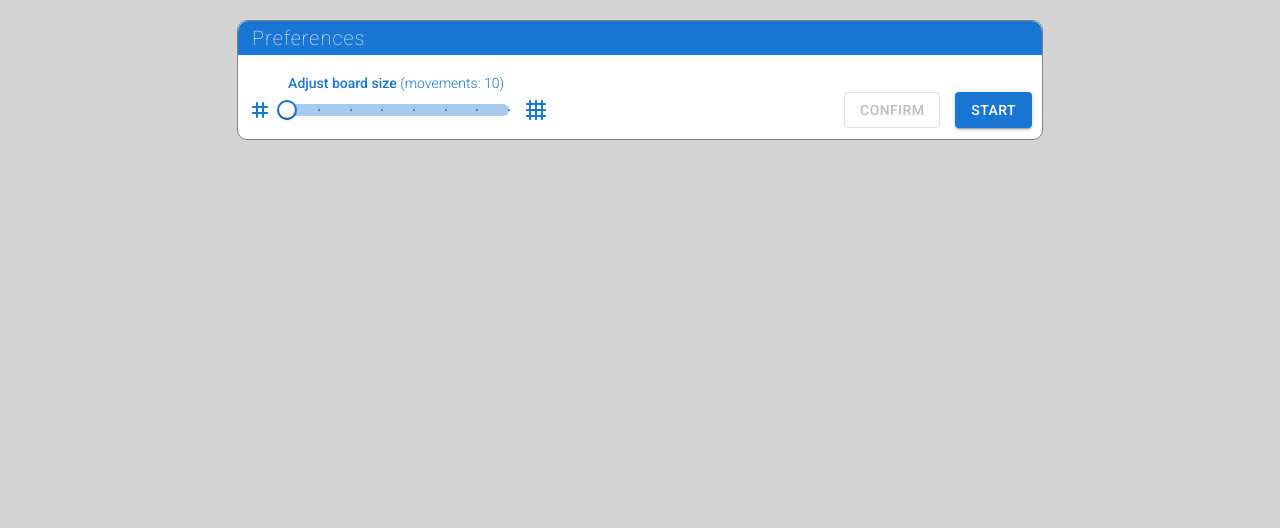
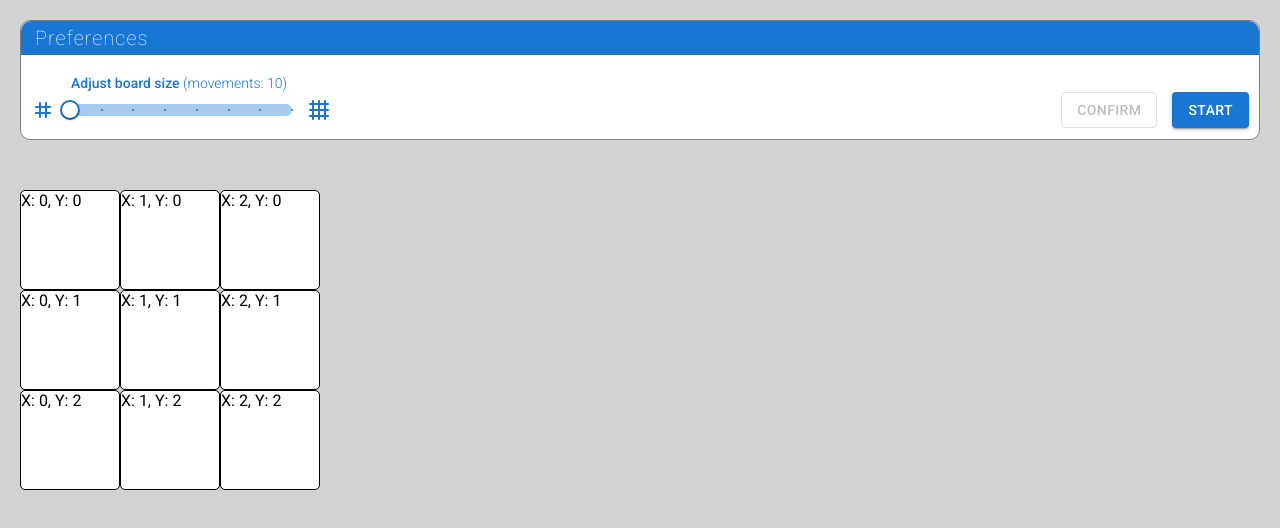
Before and after one commit to AndriiTsokur/test-task_maze, a React (Vite) app: page / in a window 1280 px wide. Shown: the top 528 px of the page. Built offline with nearby package versions, Linux system fonts and the light colour scheme.

Commit message:
feat: Adds board rendering

```diff
--- a/src/App.styled.js
+++ b/src/App.styled.js
@@ -2,6 +2,7 @@ import styled from '@emotion/styled';
 
 export const AppWrapper = styled.main`
 	display: flex;
+	flex-direction: column;
 	justify-content: center;
 	align-content: center;
 	/* width: 100%; */
--- a/src/components/board/GameBoard/GameBoard.jsx
+++ b/src/components/board/GameBoard/GameBoard.jsx
@@ -1,7 +1,38 @@
+import { useSelector } from 'react-redux';
+
+import { selectBoardSize } from 'src/redux/board/boardSlice';
+import { generateBoard, randomizer } from 'src/utils';
+
 import { AxisY, BoardCell } from 'components/board';
 
+import {
+	BoardWrapperStyled,
+	RawContainer,
+	RawWrapperStyled,
+	CellStyled,
+} from './GameBoard.styled';
+
 const GameBoard = () => {
-	return <></>;
+	const boardSize = useSelector(selectBoardSize);
+	const boardArr = generateBoard(boardSize);
+
+	console.log(boardArr);
+
+	return (
+		<BoardWrapperStyled>
+			{boardArr.map((raw, idx) => (
+				<RawContainer key={randomizer(10000)}>
+					<RawWrapperStyled key={randomizer(10000)}>
+						{raw.map(({ x, y }, idx) => (
+							<CellStyled
+								key={randomizer(10000)}
+							>{`X: ${x}, Y: ${y}`}</CellStyled>
+						))}
+					</RawWrapperStyled>
+				</RawContainer>
+			))}
+		</BoardWrapperStyled>
+	);
 };
 
 export default GameBoard;
--- a/src/components/board/GameBoard/GameBoard.styled.js
+++ b/src/components/board/GameBoard/GameBoard.styled.js
@@ -0,0 +1,20 @@
+import styled from '@emotion/styled';
+
+export const BoardWrapperStyled = styled.ul`
+	display: flex;
+	flex-direction: column;
+`;
+
+export const RawContainer = styled.li``;
+
+export const RawWrapperStyled = styled.ul`
+	display: flex;
+`;
+
+export const CellStyled = styled.li`
+	width: 100px;
+	height: 100px;
+	border: 1px solid black;
+	border-radius: 5px;
+	background-color: #ffffff;
+`;
--- a/src/utils/generateBoard.js
+++ b/src/utils/generateBoard.js
@@ -1,3 +1,18 @@
-const generateBoard = () => {};
+const generateBoard = (boardSize) => {
+	const boardArr = new Array();
+	const cell = { x: null, y: null };
+
+	for (let i = 0; i < boardSize; i++) {
+		boardArr[i] = new Array();
+
+		for (let j = 0; j < boardSize; j++) {
+			cell.x = j;
+			cell.y = i;
+			boardArr[i][j] = { ...cell };
+		}
+	}
+
+	return boardArr;
+};
 
 export default generateBoard;
```
